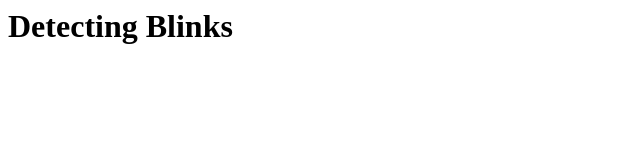
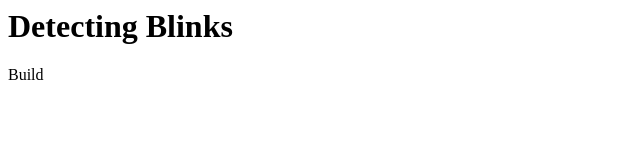
Before and after one commit to gavinhenderson/detecting-blinks, a plain HTML site: page index.html in a window 1280 px wide. Shown: the full height of the page, 0-640 px from the left. Drawn offline with Linux system fonts and the light colour scheme.

Commit message:
trigger build

```diff
--- a/index.html
+++ b/index.html
@@ -7,5 +7,6 @@
   </head>
   <body>
     <h1>Detecting Blinks</h1>
+    <p>Build</p>
   </body>
 </html>
```
